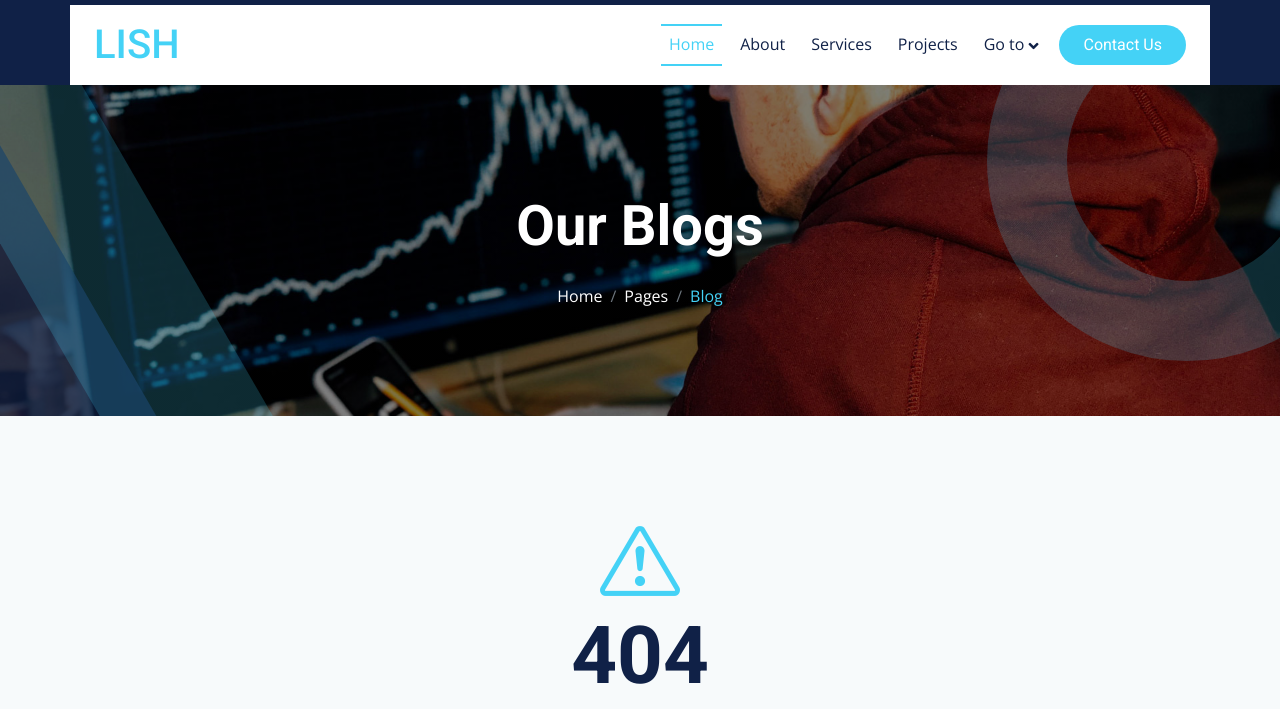
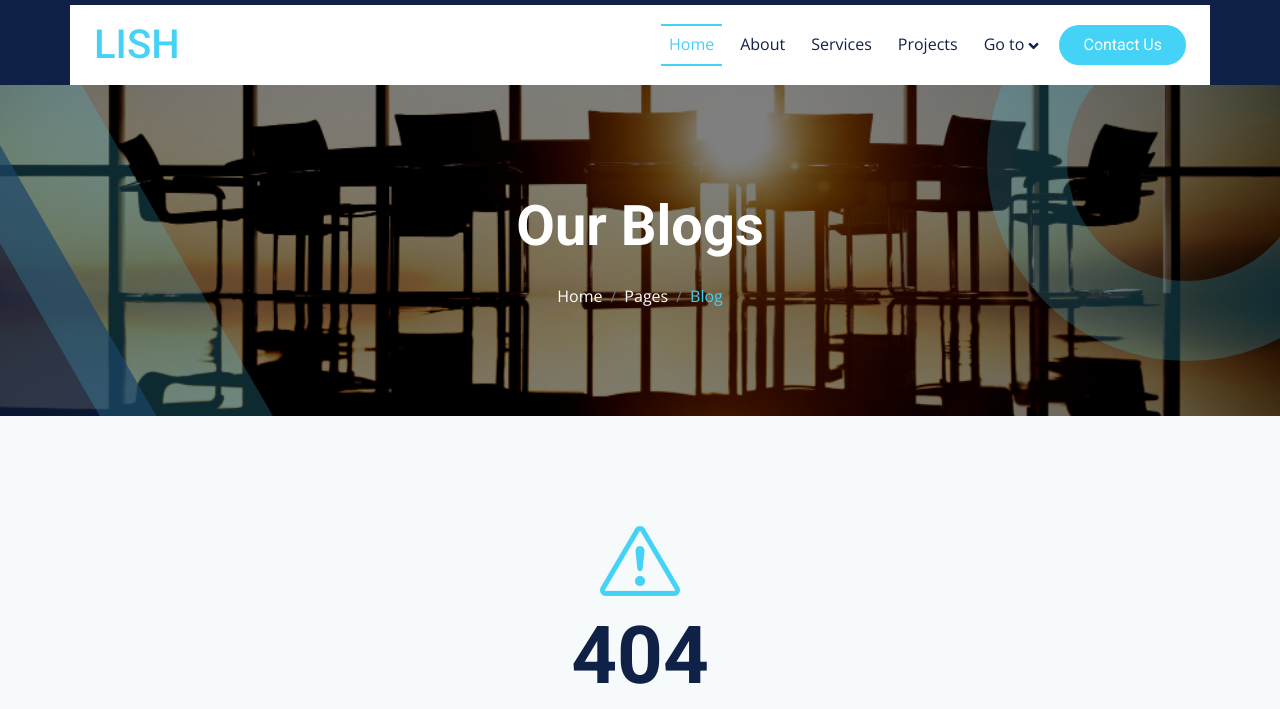
Before and after one commit to Inflimity/Lish, a plain HTML site: page blog.html in a window 1280 px wide. Shown: the part 44-753 px from the top of the page. Drawn offline with nearby package versions, Linux system fonts and the light colour scheme.

Commit message:
Changed Bg

```diff
--- a/css/style.css
+++ b/css/style.css
@@ -400,7 +400,7 @@
 .bg-breadcrumb {
     position: relative;
     overflow: hidden;
-    background: linear-gradient(rgba(0, 0, 0, 0.5), rgba(0, 0, 0, 0.5)), url(../img/carousel-1.jpg);
+    background: linear-gradient(rgba(0, 0, 0, 0.5), rgba(0, 0, 0, 0.5)), url(../img/bg4.jpg);
     background-position: center center;
     background-repeat: no-repeat;
     background-size: cover;
```
Also changed, not shown: 404.html (+1 -1 lines), img/bg3.jpg (added), img/bg4.jpg (added).
